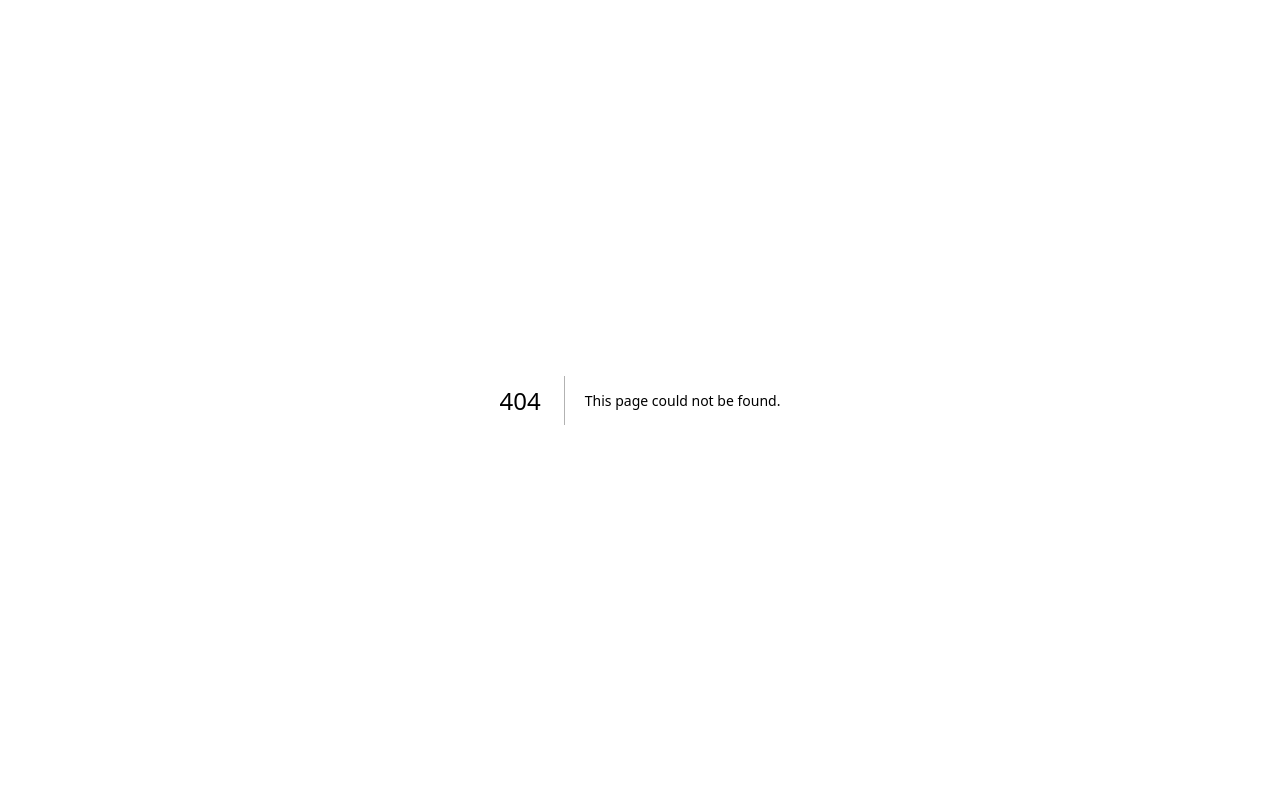
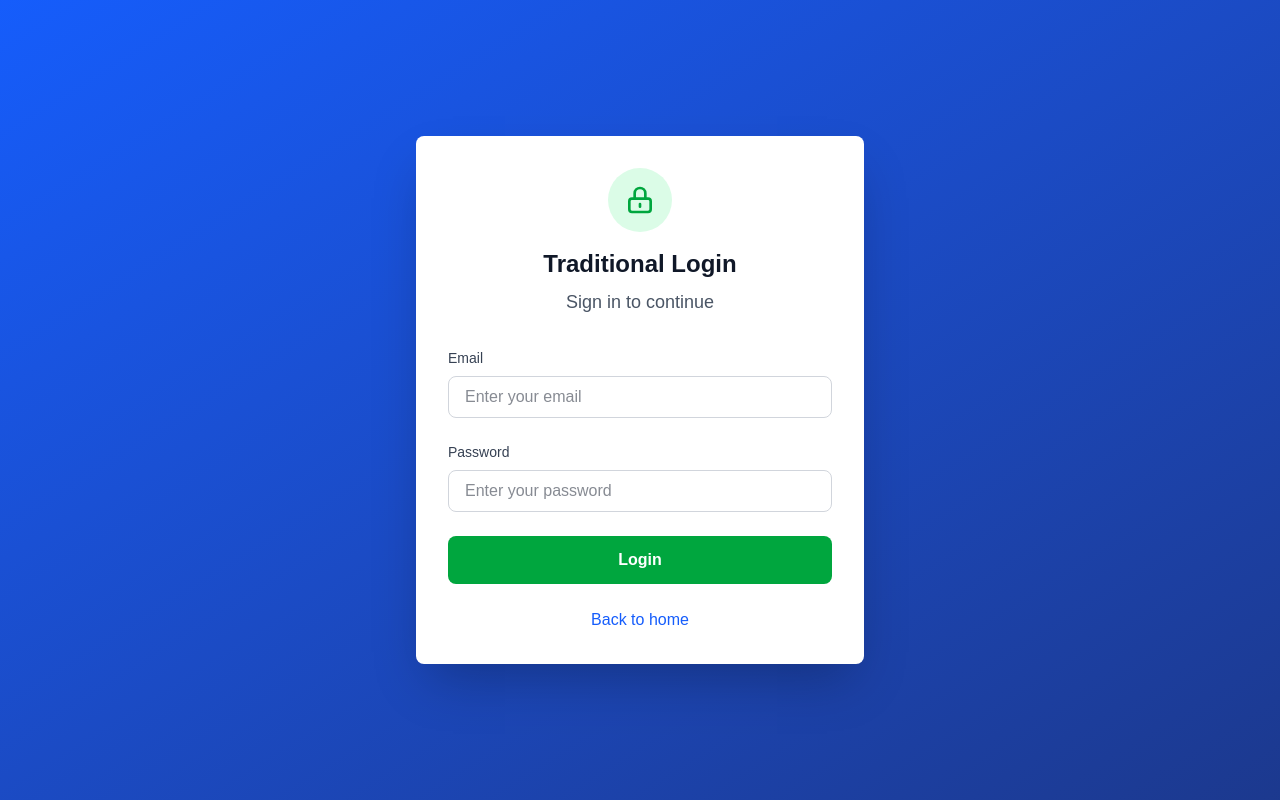
Before and after one commit to callummoodie21/hcs-aiaccess, a Next.js app: page /login/traditional in a window 1280 px wide. Before the commit this address had no page. Built offline with nearby package versions, Linux system fonts and the light colour scheme.

Commit message:
placeholder for ai/traditional logins

```diff
--- /dev/null
+++ b/app/login/ai/page.tsx
@@ -0,0 +1,59 @@
+export default function AILogin() {
+  return (
+    <div className="min-h-screen bg-gradient-to-br from-blue-600 to-blue-900 flex flex-col">
+
+      {/* Login Container */}
+      <main className="flex-1 flex items-center justify-center px-4 py-12">
+        <div className="bg-white rounded-lg shadow-2xl p-8 w-full max-w-md">
+          <div className="text-center mb-8">
+            <div className="inline-flex items-center justify-center w-16 h-16 bg-blue-100 rounded-full mb-4">
+              <svg
+                className="w-8 h-8 text-blue-600"
+                fill="none"
+                stroke="currentColor"
+                viewBox="0 0 24 24"
+              >
+                <path
+                  strokeLinecap="round"
+                  strokeLinejoin="round"
+                  strokeWidth={2}
+                  d="M13 10V3L4 14h7v7l9-11h-7z"
+                />
+              </svg>
+            </div>
+            <h2 className="text-2xl font-bold text-gray-900 mb-2">AI Login</h2>
+            <p className="text-gray-600 text-lg">Intelligent authentication</p>
+          </div>
+
+          <form className="space-y-6">
+
+            <div>
+              <label htmlFor="aiAuth" className="block text-sm font-medium text-gray-700 mb-2">
+                Chat with AI to verify your identity
+              </label>
+              <input
+                id="aiAuth"
+                type="text"
+                placeholder="Start the conversation..."
+                className="w-full px-4 py-2 border border-gray-300 rounded-lg focus:ring-2 focus:ring-blue-500 focus:border-transparent outline-none transition text-gray-900"
+              />
+            </div>
+
+            <button
+              type="submit"
+              className="w-full bg-blue-600 hover:bg-blue-700 text-white font-semibold py-3 px-4 rounded-lg transition duration-200 ease-in-out transform hover:scale-105 focus:outline-none focus:ring-2 focus:ring-blue-500 focus:ring-offset-2"
+            >
+              Login with AI
+            </button>
+          </form>
+
+          <div className="mt-6 text-center">
+            <a href="/" className="text-blue-600 hover:text-blue-700 font-medium">
+              Back to home
+            </a>
+          </div>
+        </div>
+      </main>
+    </div>
+  );
+}
--- /dev/null
+++ b/app/login/traditional/page.tsx
@@ -0,0 +1,70 @@
+export default function TraditionalLogin() {
+  return (
+    <div className="min-h-screen bg-gradient-to-br from-blue-600 to-blue-900 flex flex-col">
+
+      {/* Login Container */}
+      <main className="flex-1 flex items-center justify-center px-4 py-12">
+        <div className="bg-white rounded-lg shadow-2xl p-8 w-full max-w-md">
+          <div className="text-center mb-8">
+            <div className="inline-flex items-center justify-center w-16 h-16 bg-green-100 rounded-full mb-4">
+              <svg
+                className="w-8 h-8 text-green-600"
+                fill="none"
+                stroke="currentColor"
+                viewBox="0 0 24 24"
+              >
+                <path
+                  strokeLinecap="round"
+                  strokeLinejoin="round"
+                  strokeWidth={2}
+                  d="M12 15v2m-6 4h12a2 2 0 002-2v-6a2 2 0 00-2-2H6a2 2 0 00-2 2v6a2 2 0 002 2zm10-10V7a4 4 0 00-8 0v4h8z"
+                />
+              </svg>
+            </div>
+            <h2 className="text-2xl font-bold text-gray-900 mb-2">Traditional Login</h2>
+            <p className="text-gray-600 text-lg">Sign in to continue</p>
+          </div>
+
+          <form className="space-y-6">
+            <div>
+              <label htmlFor="email" className="block text-sm font-medium text-gray-700 mb-2">
+                Email
+              </label>
+              <input
+                id="email"
+                type="email"
+                placeholder="Enter your email"
+                className="w-full px-4 py-2 border border-gray-300 rounded-lg focus:ring-2 focus:ring-blue-500 focus:border-transparent outline-none transition text-gray-900"
+              />
+            </div>
+
+            <div>
+              <label htmlFor="password" className="block text-sm font-medium text-gray-700 mb-2">
+                Password
+              </label>
+              <input
+                id="password"
+                type="password"
+                placeholder="Enter your password"
+                className="w-full px-4 py-2 border border-gray-300 rounded-lg focus:ring-2 focus:ring-blue-500 focus:border-transparent outline-none transition text-gray-900"
+              />
+            </div>
+
+            <button
+              type="submit"
+              className="w-full bg-green-600 hover:bg-green-700 text-white font-semibold py-3 px-4 rounded-lg transition duration-200 ease-in-out transform hover:scale-105 focus:outline-none focus:ring-2 focus:ring-green-500 focus:ring-offset-2"
+            >
+              Login
+            </button>
+          </form>
+
+          <div className="mt-6 text-center">
+            <a href="/" className="text-blue-600 hover:text-blue-700 font-medium">
+              Back to home
+            </a>
+          </div>
+        </div>
+      </main>
+    </div>
+  );
+}
--- a/app/page.tsx
+++ b/app/page.tsx
@@ -1,63 +1,86 @@
-import Image from "next/image";
+import Link from "next/link";
 
 export default function Home() {
   return (
-    <div className="flex min-h-screen items-center justify-center bg-zinc-50 font-sans dark:bg-black">
-      <main className="flex min-h-screen w-full max-w-3xl flex-col items-center justify-between py-32 px-16 bg-white dark:bg-black sm:items-start">
-        <Image
-          className="dark:invert"
-          src="/next.svg"
-          alt="Next.js logo"
-          width={100}
-          height={20}
-          priority
-        />
-        <div className="flex flex-col items-center gap-6 text-center sm:items-start sm:text-left">
-          <h1 className="max-w-xs text-3xl font-semibold leading-10 tracking-tight text-black dark:text-zinc-50">
-            To get started, edit the page.tsx file.
+    <div className="min-h-screen bg-gradient-to-br from-blue-600 to-blue-900 flex flex-col">
+      {/* Floating Header */}
+      <header className="fixed top-4 left-4 right-4 mx-auto max-w-7xl bg-white shadow-lg rounded-lg">
+        <div className="px-4 py-8 text-center">
+          <h1 className="inline-block text-4xl font-bold bg-gradient-to-r from-blue-600 to-blue-900 bg-clip-text text-transparent">
+            Human-Centred Security (M) - Coursework
           </h1>
-          <p className="max-w-md text-lg leading-8 text-zinc-600 dark:text-zinc-400">
-            Looking for a starting point or more instructions? Head over to{" "}
-            <a
-              href="https://vercel.com/templates?framework=next.js&utm_source=create-next-app&utm_medium=appdir-template-tw&utm_campaign=create-next-app"
-              className="font-medium text-zinc-950 dark:text-zinc-50"
-            >
-              Templates
-            </a>{" "}
-            or the{" "}
-            <a
-              href="https://nextjs.org/learn?utm_source=create-next-app&utm_medium=appdir-template-tw&utm_campaign=create-next-app"
-              className="font-medium text-zinc-950 dark:text-zinc-50"
-            >
-              Learning
-            </a>{" "}
-            center.
-          </p>
         </div>
-        <div className="flex flex-col gap-4 text-base font-medium sm:flex-row">
-          <a
-            className="flex h-12 w-full items-center justify-center gap-2 rounded-full bg-foreground px-5 text-background transition-colors hover:bg-[#383838] dark:hover:bg-[#ccc] md:w-[158px]"
-            href="https://vercel.com/new?utm_source=create-next-app&utm_medium=appdir-template-tw&utm_campaign=create-next-app"
-            target="_blank"
-            rel="noopener noreferrer"
-          >
-            <Image
-              className="dark:invert"
-              src="/vercel.svg"
-              alt="Vercel logomark"
-              width={16}
-              height={16}
-            />
-            Deploy Now
-          </a>
-          <a
-            className="flex h-12 w-full items-center justify-center rounded-full border border-solid border-black/[.08] px-5 transition-colors hover:border-transparent hover:bg-black/[.04] dark:border-white/[.145] dark:hover:bg-[#1a1a1a] md:w-[158px]"
-            href="https://nextjs.org/docs?utm_source=create-next-app&utm_medium=appdir-template-tw&utm_campaign=create-next-app"
-            target="_blank"
-            rel="noopener noreferrer"
-          >
-            Documentation
-          </a>
+      </header>
+
+      {/* Main Content */}
+      <main className="flex-1 flex items-center justify-center px-4 py-12 pt-32">
+        <div className="w-full max-w-4xl">
+          <div className="text-center mb-12">
+            <p className="text-white text-xl mb-2">Welcome to our team's landing page</p>
+            <p className="text-blue-100 text-lg">Choose your login method</p>
+          </div>
+
+          <div className="grid grid-cols-1 md:grid-cols-2 gap-8">
+            {/* AI Login Option */}
+            <Link href="/login/ai">
+              <div className="bg-white rounded-lg shadow-2xl p-8 hover:shadow-3xl transition-all duration-300 transform hover:scale-105 h-full flex flex-col justify-between">
+                <div className="text-center mb-6">
+                  <div className="inline-flex items-center justify-center w-16 h-16 bg-blue-100 rounded-full mb-4">
+                    <svg
+                      className="w-8 h-8 text-blue-600"
+                      fill="none"
+                      stroke="currentColor"
+                      viewBox="0 0 24 24"
+                    >
+                      <path
+                        strokeLinecap="round"
+                        strokeLinejoin="round"
+                        strokeWidth={2}
+                        d="M13 10V3L4 14h7v7l9-11h-7z"
+                      />
+                    </svg>
+                  </div>
+                  <h2 className="text-2xl font-bold text-gray-900 mb-2">AI Login</h2>
+                  <p className="text-gray-600">
+                    Experience intelligent authentication powered by AI technology
+                  </p>
+                </div>
+                <button className="w-full cursor-pointer bg-blue-600 hover:bg-blue-700 text-white font-semibold py-3 px-4 rounded-lg transition duration-200 ease-in-out transform hover:scale-105">
+                  Continue with AI
+                </button>
+              </div>
+            </Link>
+
+            {/* Traditional Login Option */}
+            <Link href="/login/traditional">
+              <div className="bg-white rounded-lg shadow-2xl p-8 hover:shadow-3xl transition-all duration-300 transform hover:scale-105 cursor-pointer h-full flex flex-col justify-between">
+                <div className="text-center mb-6">
+                  <div className="inline-flex items-center justify-center w-16 h-16 bg-green-100 rounded-full mb-4">
+                    <svg
+                      className="w-8 h-8 text-green-600"
+                      fill="none"
+                      stroke="currentColor"
+                      viewBox="0 0 24 24"
+                    >
+                      <path
+                        strokeLinecap="round"
+                        strokeLinejoin="round"
+                        strokeWidth={2}
+                        d="M12 15v2m-6 4h12a2 2 0 002-2v-6a2 2 0 00-2-2H6a2 2 0 00-2 2v6a2 2 0 002 2zm10-10V7a4 4 0 00-8 0v4h8z"
+                      />
+                    </svg>
+                  </div>
+                  <h2 className="text-2xl font-bold text-gray-900 mb-2">Traditional Login</h2>
+                  <p className="text-gray-600">
+                    Sign in with your email and password the traditional way
+                  </p>
+                </div>
+                <button className="w-full cursor-pointer bg-green-600 hover:bg-green-700 text-white font-semibold py-3 px-4 rounded-lg transition duration-200 ease-in-out transform hover:scale-105">
+                  Continue Traditionally
+                </button>
+              </div>
+            </Link>
+          </div>
         </div>
       </main>
     </div>
```
